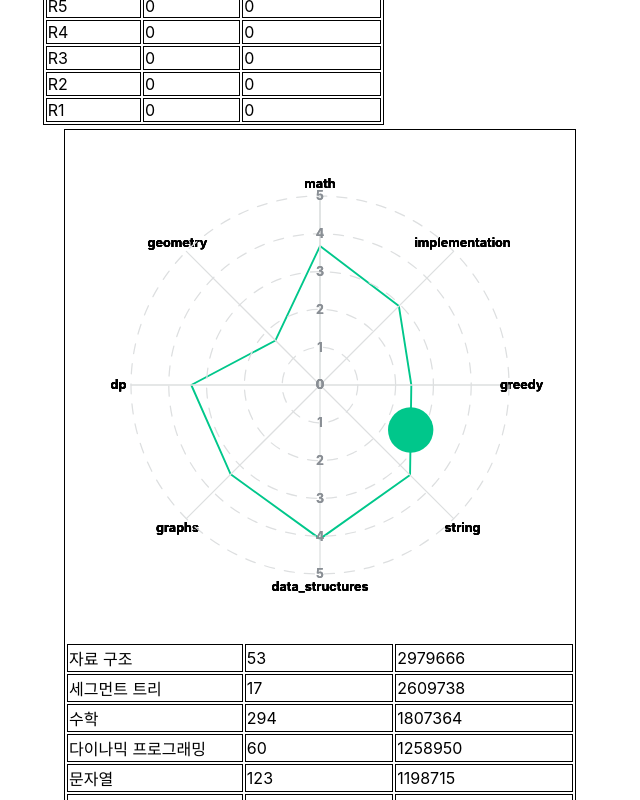
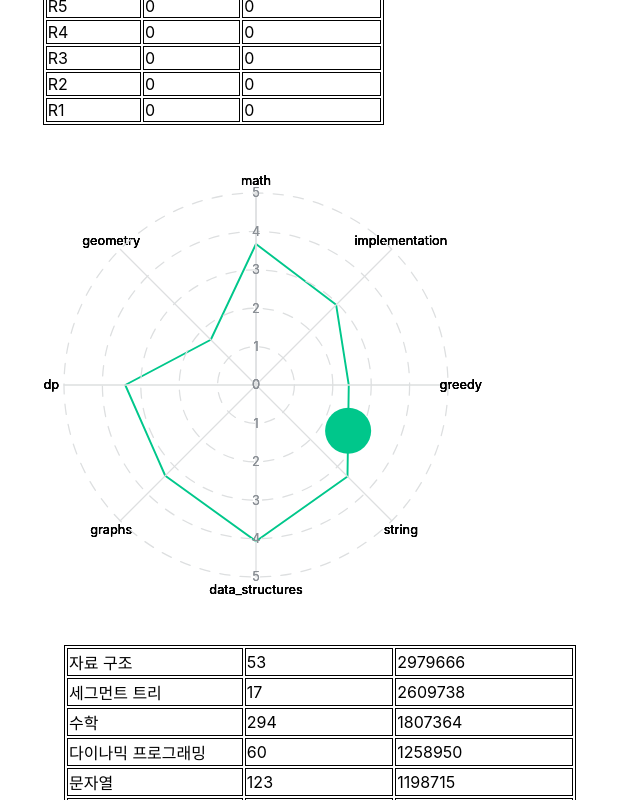
Before and after one commit to nn98/Solved.SKHU, a React (Create React App) app in the folder front-main_page/: page /userPage in a window 1280 px wide. Shown: the part 1580-2380 px from the top of the page, without its empty margins (0-640 px from the left). Built offline with nearby package versions, Linux system fonts and the light colour scheme.

Commit message:
#3 tag 테이블 오른쪽으로 옮기기 이슈 확인

```diff
--- a/front-main_page/src/pages/user.css
+++ b/front-main_page/src/pages/user.css
@@ -14,6 +14,10 @@
   display: inline-block;
 }
 
+.user .tag {
+  display: inline-block;
+}
+
 .user td {
   width: 8.5%;
   border: 1px solid #000;
--- a/front-main_page/src/pages/userPage.js
+++ b/front-main_page/src/pages/userPage.js
@@ -36,16 +36,13 @@ const UserPage = () => {
         </table>
       </div>
 
+      <div
+        dangerouslySetInnerHTML={{ __html: save.solved_tag_chart }}
+        style={{ width: "40%", display: "inline-block" }}
+      ></div>
+      <div>
         <table className="tag">
-        <thead>
-          <tr>
-            <th
-              colSpan="3"
-              dangerouslySetInnerHTML={{ __html: save.solved_tag_chart }}
-              style={{ width: "100%" }}
-            ></th>
-          </tr>
-        </thead>
+          <thead></thead>
           <tbody>
             {save.solved_tag.map((tags) => (
               <tr key={tags.name}>
@@ -56,6 +53,8 @@ const UserPage = () => {
             ))}
           </tbody>
         </table>
+      </div>
+
       <div className="problem">
         {save.user_problems.map((problem, index) => (
           <a
```
Also changed, not shown: 1 other file (tests, documents, lock files or other folders). Lines whose indentation alone changed are shown as unchanged.
